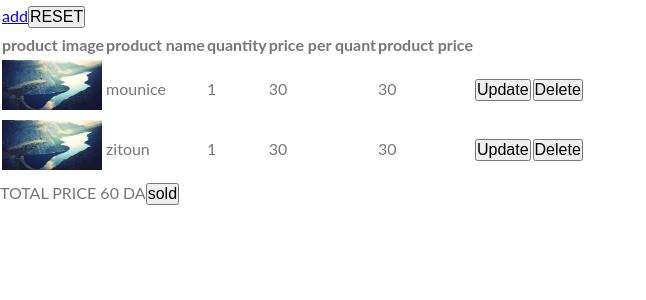
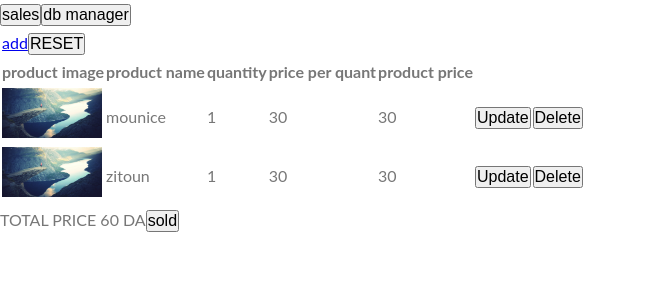
Before and after one commit to feelgeel/ALSAFIR, a React (Create React App) app: page / in a window 1280 px wide. Shown: the top 300 px of the page, without its empty margins (0-646 px from the left). Built offline with nearby package versions, Linux system fonts and the light colour scheme.

Commit message:
navigation

```diff
--- a/src/App.js
+++ b/src/App.js
@@ -27,11 +27,17 @@ function App() {
   ]);
   return (
     <Provider store={theStore}>
-      <div
-        style={{ display: "flex", width: "100vw", height: "100vh" }}
-        className="App"
-      >
-        <RouterProvider router={router} />
+      <div className="global">
+        <div className="nav">
+          <button className="sales">sales</button>
+          <button className="db_manager">db manager</button>
+        </div>
+        <div
+          style={{ display: "flex", width: "100vw", height: "100vh" }}
+          className="App"
+        >
+          <RouterProvider router={router} />
+        </div>
       </div>
     </Provider>
   );
```
